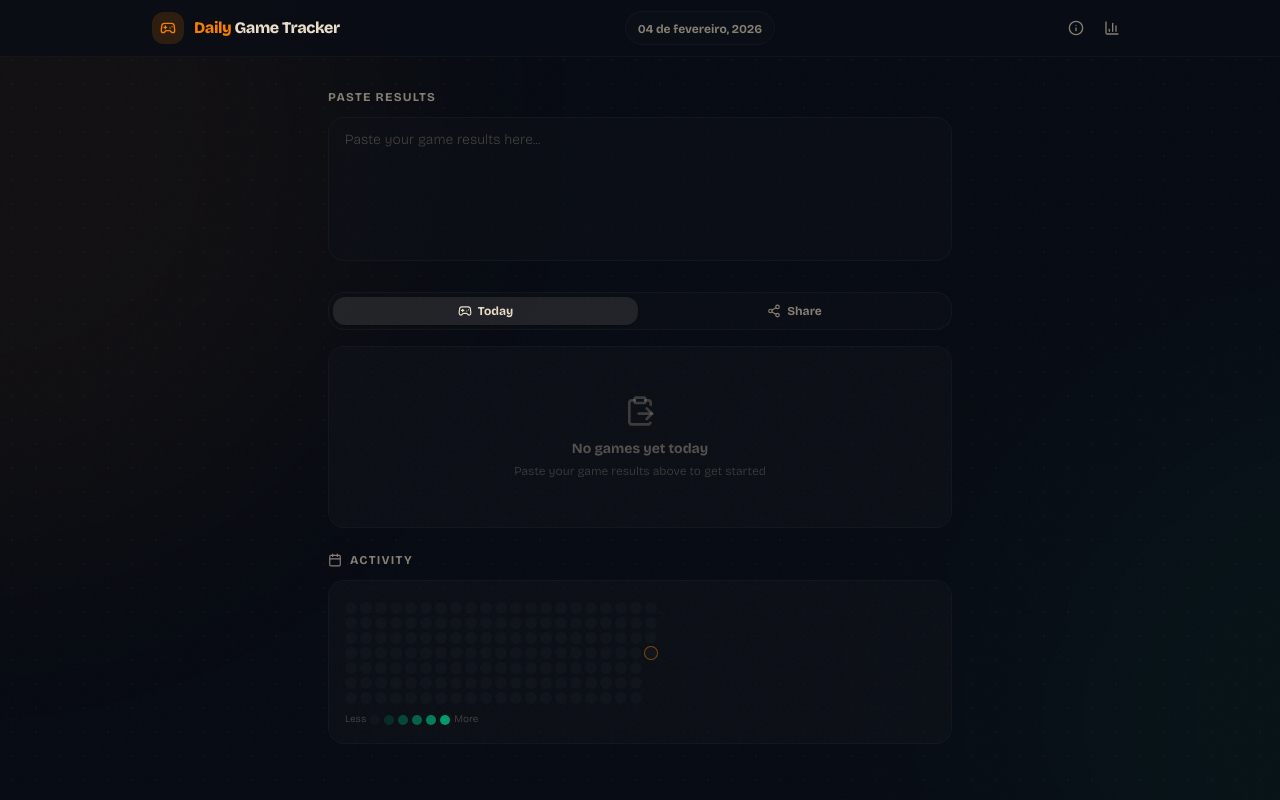
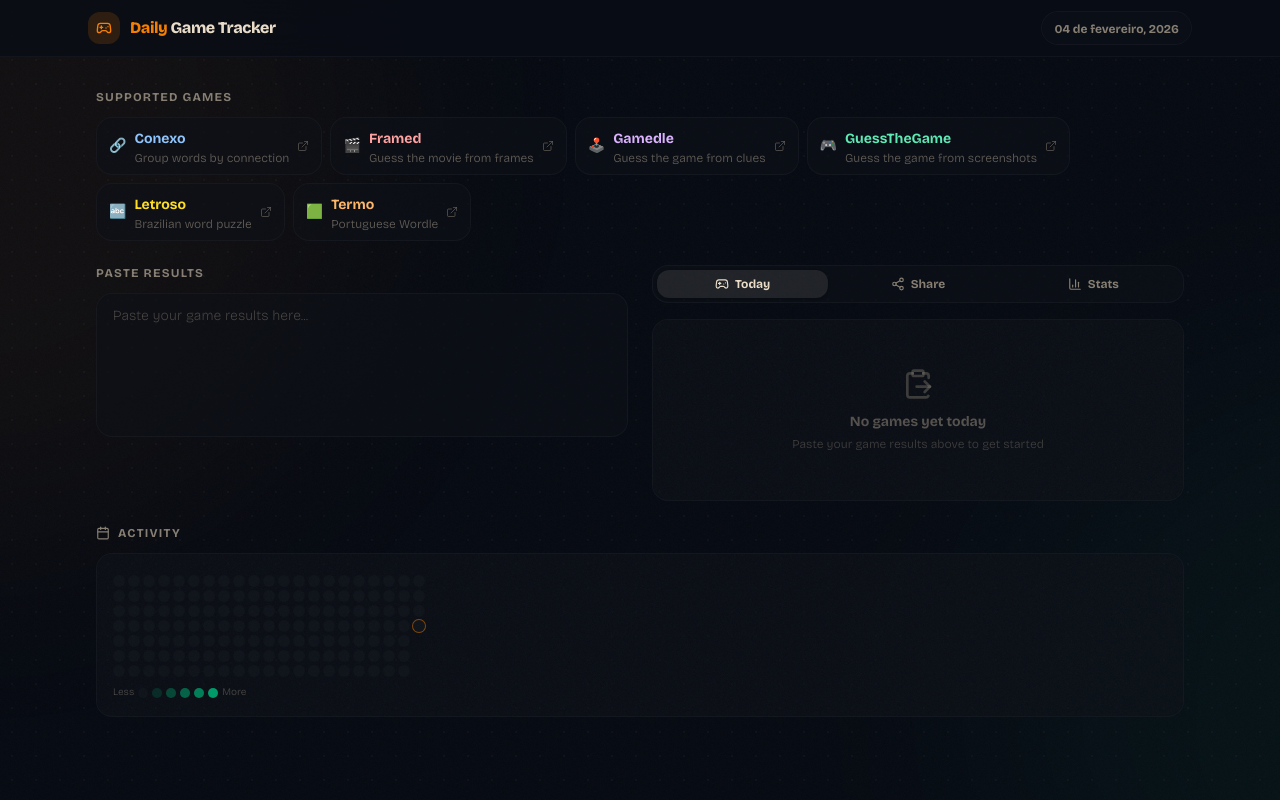
Before and after one commit to fofinhos-studios/daily-game-tracker, a React (Vite) app: page / in a window 1280 px wide. Built offline with nearby package versions, Linux system fonts and the light colour scheme.

Commit message:
fix(ui): restore two-column inline layout

```diff
--- a/src/App.tsx
+++ b/src/App.tsx
@@ -1,4 +1,4 @@
-import { Calendar, Gamepad2, Share2, X } from "lucide-react"
+import { BarChart3, Calendar, Gamepad2, Share2 } from "lucide-react"
 import { useState } from "react"
 import { PasteInput } from "@/components/input/PasteInput"
 import { Header } from "@/components/layout/Header"
@@ -12,15 +12,13 @@
 import { useToday } from "@/hooks/useToday"
 import { formatDateDisplay } from "@/lib/dates"
 
-type Tab = "summary" | "share"
+type Tab = "summary" | "share" | "stats"
 
 export default function App() {
   const today = useToday()
   const store = useGameStore()
   const [selectedDate, setSelectedDate] = useState<string | null>(null)
   const [activeTab, setActiveTab] = useState<Tab>("summary")
-  const [gamesOpen, setGamesOpen] = useState(false)
-  const [statsOpen, setStatsOpen] = useState(false)
 
   const viewDate = selectedDate || today
   const entry = store.getEntry(viewDate)
@@ -45,30 +43,30 @@
   const tabs: { id: Tab; label: string; icon: React.ReactNode }[] = [
     { id: "summary", label: "Today", icon: <Gamepad2 className="h-3.5 w-3.5" /> },
     { id: "share", label: "Share", icon: <Share2 className="h-3.5 w-3.5" /> },
+    { id: "stats", label: "Stats", icon: <BarChart3 className="h-3.5 w-3.5" /> },
   ]
 
   return (
     <PageShell>
-      <Header
-        today={today}
-        onToggleGames={() => setGamesOpen((v) => !v)}
-        onToggleStats={() => setStatsOpen((v) => !v)}
-        gamesOpen={gamesOpen}
-        statsOpen={statsOpen}
-      />
+      <Header today={today} />
 
-      {/* Main content — single column */}
-      <main className="mx-auto max-w-2xl space-y-6 px-4 py-8 sm:px-6">
-        {/* Paste input — hero */}
-        <section className="animate-fade-in-up delay-0">
+      <main className="mx-auto max-w-6xl px-4 py-8 sm:px-6 lg:px-8">
+        <SupportedGames />
+
+        <div className="grid gap-6 lg:grid-cols-2">
+          {/* Left column */}
+          <div className="space-y-6 animate-fade-in-up delay-1">
+            <section>
               <h2 className="mb-3 flex items-center gap-2 text-xs font-bold uppercase tracking-widest text-muted-foreground">
                 Paste Results
               </h2>
               <PasteInput onResults={store.addResults} onDatesAffected={handleDatesAffected} />
             </section>
+          </div>
 
+          {/* Right column */}
+          <div className="space-y-4 animate-fade-in-up delay-2">
             {/* Tabs */}
-        <div className="animate-fade-in-up delay-1 space-y-4">
             <div className="flex gap-1 glass rounded-xl p-1">
               {tabs.map((tab) => (
                 <button
@@ -108,11 +106,21 @@
               )}
 
               {activeTab === "share" && <SharePreview entry={entry} />}
+
+              {activeTab === "stats" && (
+                <div className="space-y-4">
+                  <h3 className="text-xs font-bold uppercase tracking-widest text-muted-foreground">
+                    Win Rates
+                  </h3>
+                  <SuccessRateList data={store.data} />
+                </div>
+              )}
+            </div>
           </div>
         </div>
 
-        {/* Calendar heatmap */}
-        <section className="animate-fade-in-up delay-2">
+        {/* Activity heatmap — full width below grid */}
+        <section className="mt-6 animate-fade-in-up delay-3">
           <div className="mb-3 flex items-center gap-2">
             <Calendar className="h-3.5 w-3.5 text-muted-foreground" />
             <h2 className="text-xs font-bold uppercase tracking-widest text-muted-foreground">
@@ -122,42 +130,6 @@
           <CalendarHeatmap data={store.data} today={today} onSelectDate={handleSelectDate} />
         </section>
       </main>
-
-      {/* Supported games popover */}
-      <SupportedGames open={gamesOpen} onClose={() => setGamesOpen(false)} />
-
-      {/* Stats drawer */}
-      {statsOpen && (
-        <div className="fixed inset-y-0 right-0 z-[55] flex">
-          {/* Backdrop */}
-          <button
-            type="button"
-            tabIndex={-1}
-            className="fixed inset-0 bg-background/40 animate-fade-in cursor-default"
-            onClick={() => setStatsOpen(false)}
-            aria-label="Close stats"
-          />
-          {/* Drawer panel */}
-          <div className="relative ml-auto h-full w-80 glass-strong animate-slide-in-right overflow-y-auto">
-            <div className="p-5">
-              <div className="mb-5 flex items-center justify-between">
-                <h2 className="text-sm font-bold uppercase tracking-widest text-muted-foreground">
-                  Win Rates
-                </h2>
-                <button
-                  type="button"
-                  onClick={() => setStatsOpen(false)}
-                  className="flex h-7 w-7 items-center justify-center rounded-lg text-muted-foreground hover:text-foreground transition-colors"
-                  aria-label="Close stats"
-                >
-                  <X className="h-4 w-4" />
-                </button>
-              </div>
-              <SuccessRateList data={store.data} />
-            </div>
-          </div>
-        </div>
-      )}
     </PageShell>
   )
 }
--- a/src/components/layout/Header.tsx
+++ b/src/components/layout/Header.tsx
@@ -1,18 +1,14 @@
-import { BarChart3, Gamepad2, Info, X } from "lucide-react"
+import { Gamepad2 } from "lucide-react"
 import { formatDateDisplay } from "@/lib/dates"
 
 interface HeaderProps {
   today: string
-  onToggleGames: () => void
-  onToggleStats: () => void
-  gamesOpen: boolean
-  statsOpen: boolean
 }
 
-export function Header({ today, onToggleGames, onToggleStats, gamesOpen, statsOpen }: HeaderProps) {
+export function Header({ today }: HeaderProps) {
   return (
     <header className="sticky top-0 z-50 glass-strong">
-      <div className="mx-auto flex h-14 max-w-5xl items-center justify-between px-4 sm:px-6">
+      <div className="mx-auto flex h-14 max-w-6xl items-center justify-between px-4 sm:px-6">
         {/* Left: Logo + title */}
         <div className="flex items-center gap-2.5">
           <div className="flex h-8 w-8 items-center justify-center rounded-lg bg-primary/15 text-primary">
@@ -25,38 +21,12 @@
           </h1>
         </div>
 
-        {/* Center: Date pill */}
+        {/* Right: Date pill */}
         <div className="glass rounded-full px-3 py-1">
           <span className="text-xs font-bold text-muted-foreground">
             {formatDateDisplay(today)}
           </span>
         </div>
-
-        {/* Right: Action buttons */}
-        <div className="flex items-center gap-1">
-          <button
-            type="button"
-            onClick={onToggleGames}
-            className={`flex h-8 w-8 items-center justify-center rounded-lg transition-all hover:glow-primary ${
-              gamesOpen
-                ? "bg-primary/20 text-primary"
-                : "text-muted-foreground hover:text-foreground"
-            }`}
-            aria-label="Supported games"
-          >
-            <Info className="h-4 w-4" />
-          </button>
-          <button
-            type="button"
-            onClick={onToggleStats}
-            className={`flex h-8 w-8 items-center justify-center rounded-lg transition-all hover:glow-accent ${
-              statsOpen ? "bg-accent/20 text-accent" : "text-muted-foreground hover:text-foreground"
-            }`}
-            aria-label="Stats"
-          >
-            {statsOpen ? <X className="h-4 w-4" /> : <BarChart3 className="h-4 w-4" />}
-          </button>
-        </div>
       </div>
     </header>
   )
--- a/src/components/layout/SupportedGames.tsx
+++ b/src/components/layout/SupportedGames.tsx
@@ -1,5 +1,4 @@
-import { ExternalLink, X } from "lucide-react"
-import { useCallback, useEffect } from "react"
+import { ExternalLink } from "lucide-react"
 import type { GameType } from "@/types/games"
 import { GAME_INFO, GAME_ORDER } from "@/types/games"
 
@@ -12,60 +11,13 @@
   termo: "text-orange-300",
 }
 
-interface SupportedGamesProps {
-  open: boolean
-  onClose: () => void
-}
-
-export function SupportedGames({ open, onClose }: SupportedGamesProps) {
-  const handleKeyDown = useCallback(
-    (e: KeyboardEvent) => {
-      if (e.key === "Escape") onClose()
-    },
-    [onClose],
-  )
-
-  useEffect(() => {
-    if (open) {
-      document.addEventListener("keydown", handleKeyDown)
-      return () => document.removeEventListener("keydown", handleKeyDown)
-    }
-  }, [open, handleKeyDown])
-
-  if (!open) return null
-
+export function SupportedGames() {
   return (
-    <div className="fixed inset-0 z-[60] flex items-center justify-center p-4">
-      {/* Backdrop */}
-      <button
-        type="button"
-        tabIndex={-1}
-        className="absolute inset-0 bg-background/60 backdrop-blur-sm animate-fade-in cursor-default"
-        onClick={onClose}
-        aria-label="Close supported games"
-      />
-
-      {/* Panel */}
-      <div
-        role="dialog"
-        className="relative glass rounded-2xl p-6 max-w-lg w-full noise overflow-hidden animate-scale-in"
-      >
-        <div className="relative z-10">
-          <div className="mb-4 flex items-center justify-between">
-            <h2 className="text-sm font-bold uppercase tracking-widest text-muted-foreground">
+    <section className="mb-6 animate-fade-in-up delay-0">
+      <h2 className="mb-3 text-xs font-bold uppercase tracking-widest text-muted-foreground">
         Supported Games
       </h2>
-            <button
-              type="button"
-              onClick={onClose}
-              className="flex h-7 w-7 items-center justify-center rounded-lg text-muted-foreground hover:text-foreground transition-colors"
-              aria-label="Close"
-            >
-              <X className="h-4 w-4" />
-            </button>
-          </div>
-
-          <div className="grid grid-cols-2 gap-2 sm:grid-cols-3">
+      <div className="flex gap-2 overflow-x-auto pb-2 sm:flex-wrap sm:overflow-x-visible sm:pb-0">
         {GAME_ORDER.map((game, i) => {
           const info = GAME_INFO[game]
           return (
@@ -74,25 +26,21 @@
               href={info.url}
               target="_blank"
               rel="noopener noreferrer"
-                  className="group flex items-center gap-2 rounded-xl glass px-3 py-2.5 transition-all hover:glow-primary animate-fade-in-up"
+              className="group flex shrink-0 items-center gap-2 glass rounded-xl px-3 py-2 transition-all hover:glow-primary animate-fade-in-up"
               style={{ animationDelay: `${i * 0.05}s` }}
             >
-                  <span className="text-base">{info.emoji}</span>
-                  <div className="min-w-0 flex-1">
-                    <span className={`text-sm font-bold ${GAME_NAME_COLORS[game]}`}>
-                      {info.label}
-                    </span>
-                    <p className="text-[10px] text-muted-foreground/70 whitespace-nowrap overflow-hidden text-ellipsis">
+              <span className="text-sm">{info.emoji}</span>
+              <div className="min-w-0">
+                <span className={`text-sm font-bold ${GAME_NAME_COLORS[game]}`}>{info.label}</span>
+                <p className="text-xs text-muted-foreground/70 whitespace-nowrap">
                   {info.description}
                 </p>
               </div>
-                  <ExternalLink className="h-3 w-3 shrink-0 text-muted-foreground/30 group-hover:text-primary/50" />
+              <ExternalLink className="h-3 w-3 shrink-0 text-muted-foreground/50 group-hover:text-primary/50" />
             </a>
           )
         })}
       </div>
-        </div>
-      </div>
-    </div>
+    </section>
   )
 }
```
Lines whose indentation alone changed are shown as unchanged.
